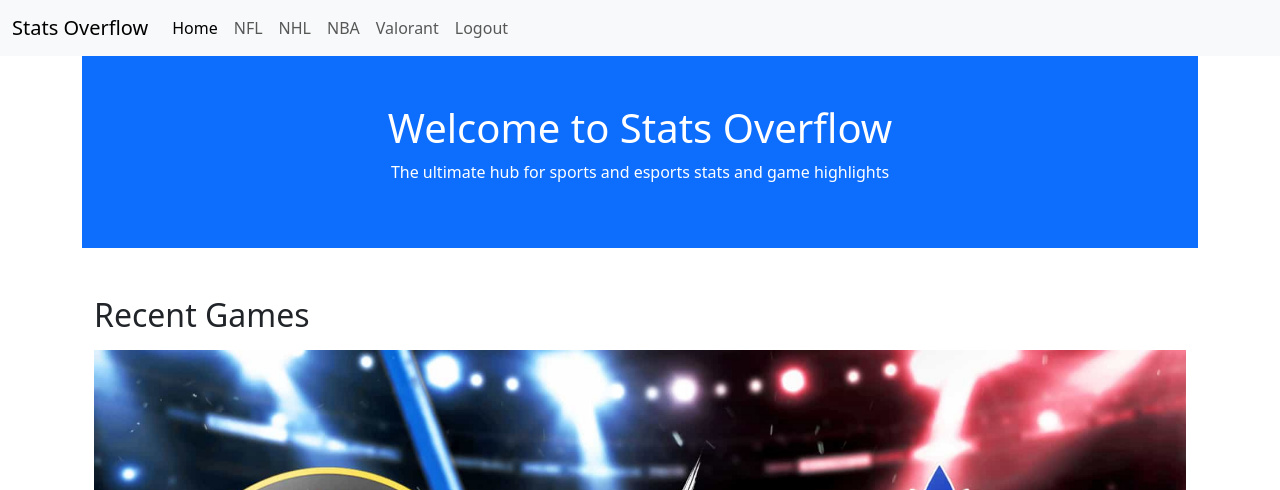
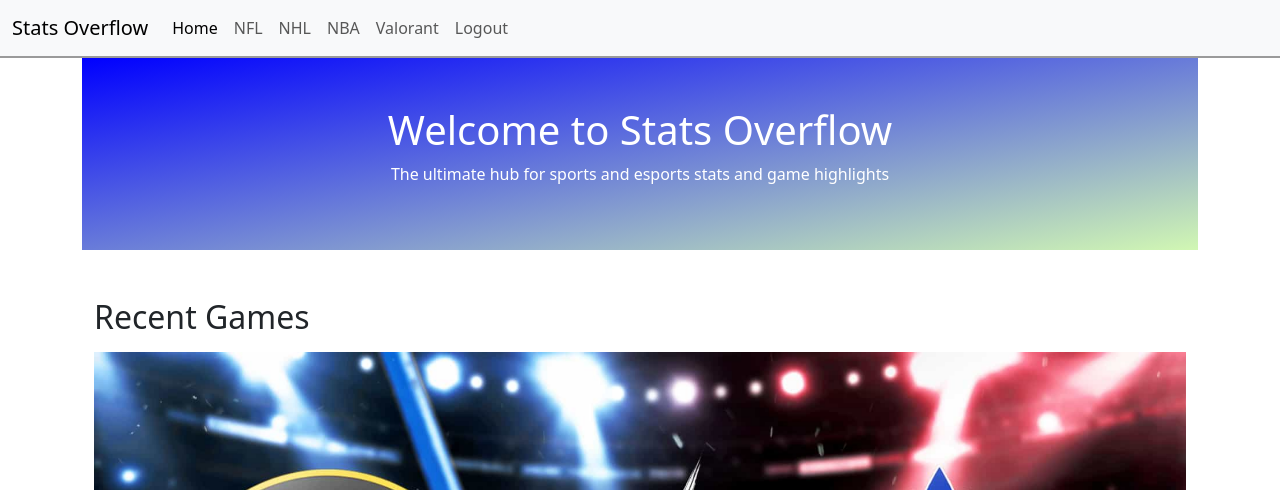
Before and after one commit to Jeffrey-Anderson392/Stats-Overflow, a Django app: page / in a window 1280 px wide. Shown: the top 490 px of the page. Run offline with Django 5.2, Linux system fonts and the light colour scheme; a user stored in the database is signed in.

Commit message:
Styled some areas

```diff
--- a/stats_overflow/sports_stats/static/sports_stats/css/styles.css
+++ b/stats_overflow/sports_stats/static/sports_stats/css/styles.css
@@ -3,3 +3,13 @@
     min-height: 100vh;
     padding-bottom: 2.5rem;
 }
+
+nav {
+
+    border-bottom: .15rem solid;
+    border-bottom-color: rgb(154, 154, 154);
+}
+
+#grad {
+    background-image: linear-gradient(to bottom right, blue, rgb(209, 247, 179));
+}
--- a/stats_overflow/sports_stats/templates/sports_stats/home.html
+++ b/stats_overflow/sports_stats/templates/sports_stats/home.html
@@ -6,7 +6,7 @@
 {% endblock %}
 
 {% block content %}
-    <header class="bg-primary text-white text-center p-5">
+    <header id="grad" class="bg-primary text-white text-center p-5">
         <h1>Welcome to Stats Overflow</h1>
         <p>The ultimate hub for sports and esports stats and game highlights</p>
     </header>
```
